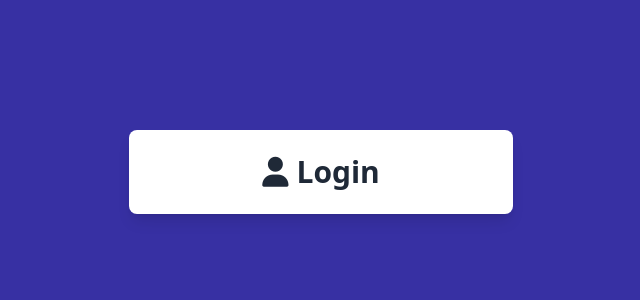
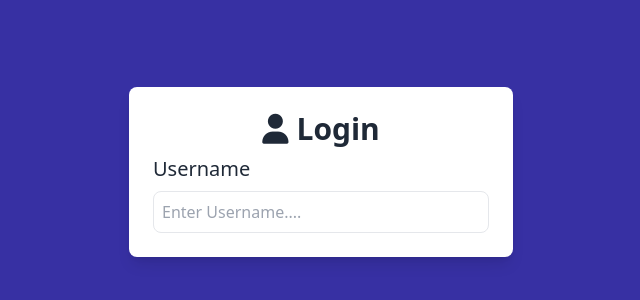
Before and after one commit to Joy1112233/second-form-html-tailwind, a plain HTML site: page index.html in a window 1280 px wide. Shown: the part 228-528 px from the top of the page, without its empty margins (319-959 px from the left). Drawn offline with nearby package versions, Linux system fonts and the light colour scheme.

Commit message:
username commit

```diff
--- a/index.html
+++ b/index.html
@@ -19,7 +19,15 @@
             <i class="fa-solid fa-user text-3xl"></i>
             <h1 class="text-3xl font-bold">Login</h1>
             </div>
+
+            <!-- username section -->
+        <div>
+            <h3 class="text-xl py-2">Username</h3>
+            <input class="border  w-full p-2 rounded-lg " placeholder="Enter Username...." type="text" name="text" id="" >
         </div>
+        </div>
+
+
     </div>
 
 </body>
```
